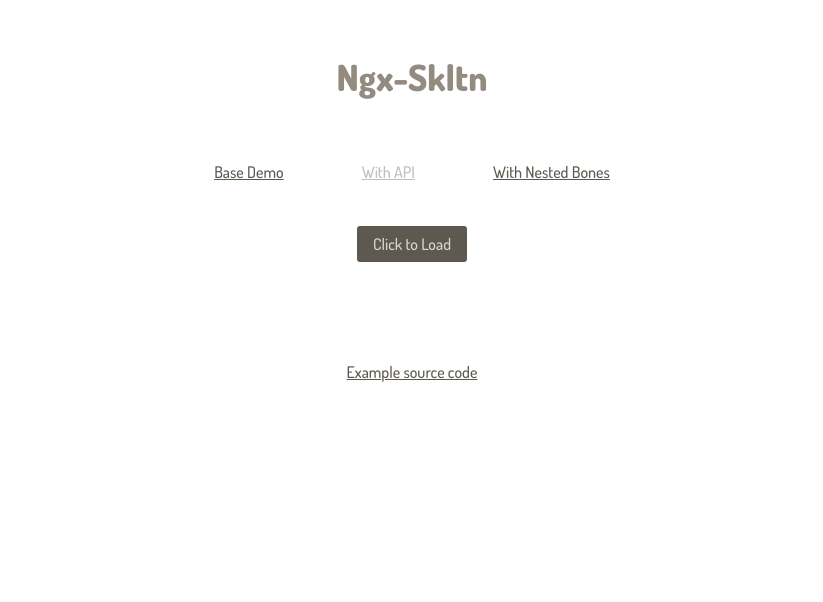
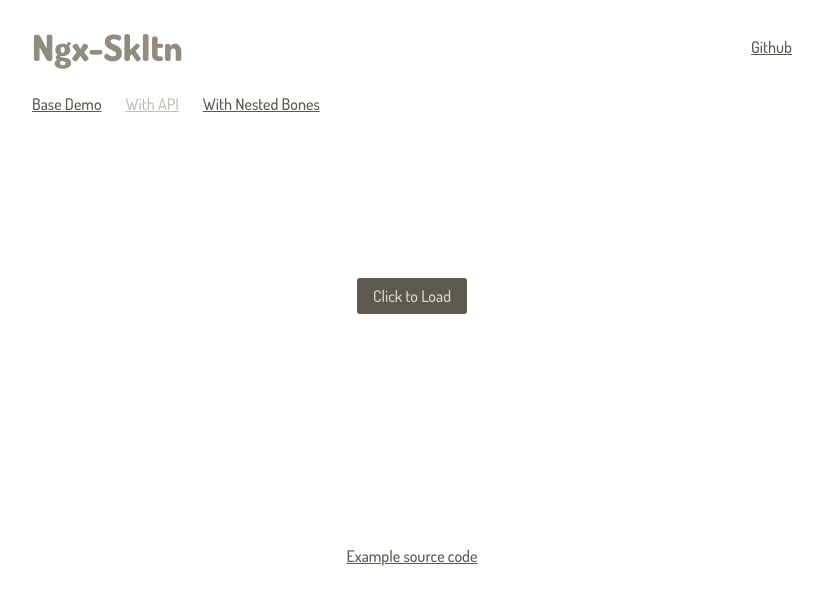
Before and after one commit to Komock/ngx-skltn, an Angular app: page /api in a window 1280 px wide. Shown: the top 602 px of the page, without its empty margins (228-1051 px from the left). Built offline with nearby package versions, Linux system fonts and the light colour scheme.

Commit message:
feat(demo): layout updates

```diff
--- a/src/app/api-demo/api-demo.component.html
+++ b/src/app/api-demo/api-demo.component.html
@@ -1,6 +1,6 @@
 <div class="wrap">
-  <div class="btn-wrap">
-    <button class="btn" *ngIf="!showSkltn && !items" (click)="loadRepos()">Click to Load</button>
+  <div class="btn-wrap" *ngIf="!showSkltn && !items">
+    <button class="btn" (click)="loadRepos()">Click to Load</button>
   </div>
 
   <!-- Skltn -->
--- a/src/app/api-demo/api-demo.component.scss
+++ b/src/app/api-demo/api-demo.component.scss
@@ -1,6 +1,12 @@
+:host {
+    display: block;
+}
+
 .btn-wrap {
     display: flex;
+    align-items: center;
     justify-content: center;
+    min-height: 300px;
 }
 
 .repos {
--- a/src/app/app.component.html
+++ b/src/app/app.component.html
@@ -1,6 +1,10 @@
 <div class="header">
   <div class="wrap">
     <h1>Ngx-Skltn</h1>
+
+    <div class="github-link-wrap">
+      <a href="https://github.com/Komock/ngx-skltn" class="github-link">Github</a>
+    </div>
   </div>
 </div>
 
--- a/src/app/app.component.scss
+++ b/src/app/app.component.scss
@@ -1,9 +1,46 @@
 @import "../variables";
+
+:host {
+    display: block;
+}
+
+.header {
+    padding: 24px 0;
+
+    h1 {
+        margin: 0;
+    }
+    .wrap {
+        display: flex;
+        flex-flow: row wrap;
+        align-items: center;
+        justify-content: space-between;
+    }
+}
+
+.nav {
+    margin-bottom: 32px;
+
+    ul {
+        display: flex;
+        flex-direction: row;
+        align-items: center;
+        justify-content: flex-start;
+        list-style: none;
+        padding: 0;
+        margin: 0;
+    }
+
+    li {
+        padding: 0;
+        margin: 0 24px 0 0;
+    }
+}
 
 .nav-link {
     display: block;
-    padding: 8px 24px;
     color: darken($color-main, 20%);
+
     &.active {
         color: lighten($color-main, 20%);
     }
--- a/src/styles.scss
+++ b/src/styles.scss
@@ -74,25 +74,6 @@ h3 {
   border-radius: 3px;
 }
 
-// Nav
-.nav {
-  margin-bottom: 36px;
-
-  ul {
-    display: flex;
-    flex-direction: row;
-    align-items: center;
-    justify-content: center;
-    list-style: none;
-    padding: 0;
-    margin: 0;
-  }
-
-  li {
-    padding: 0 15px;
-  }
-}
-
 // Card
 .card {
   padding: 24px;
```
